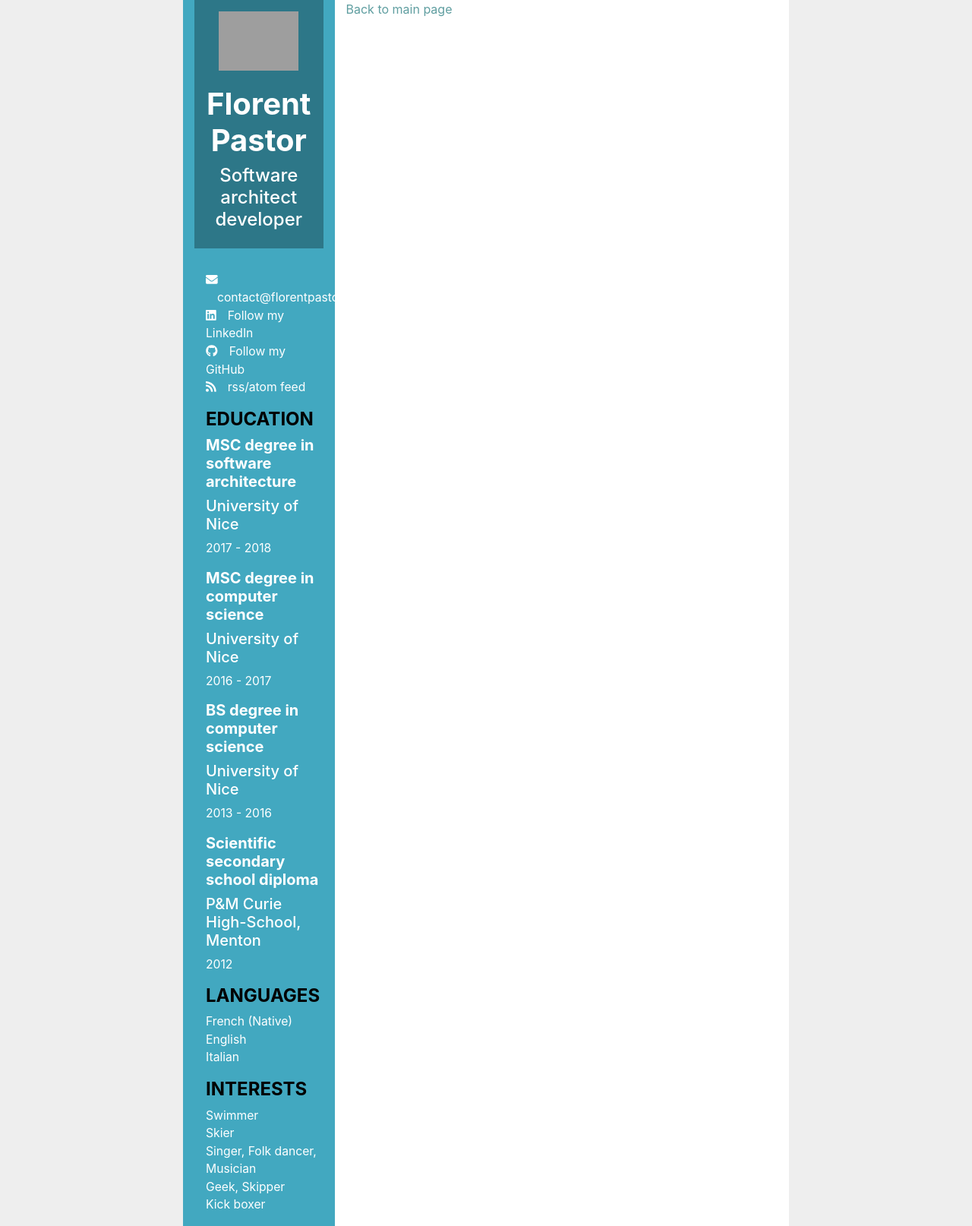
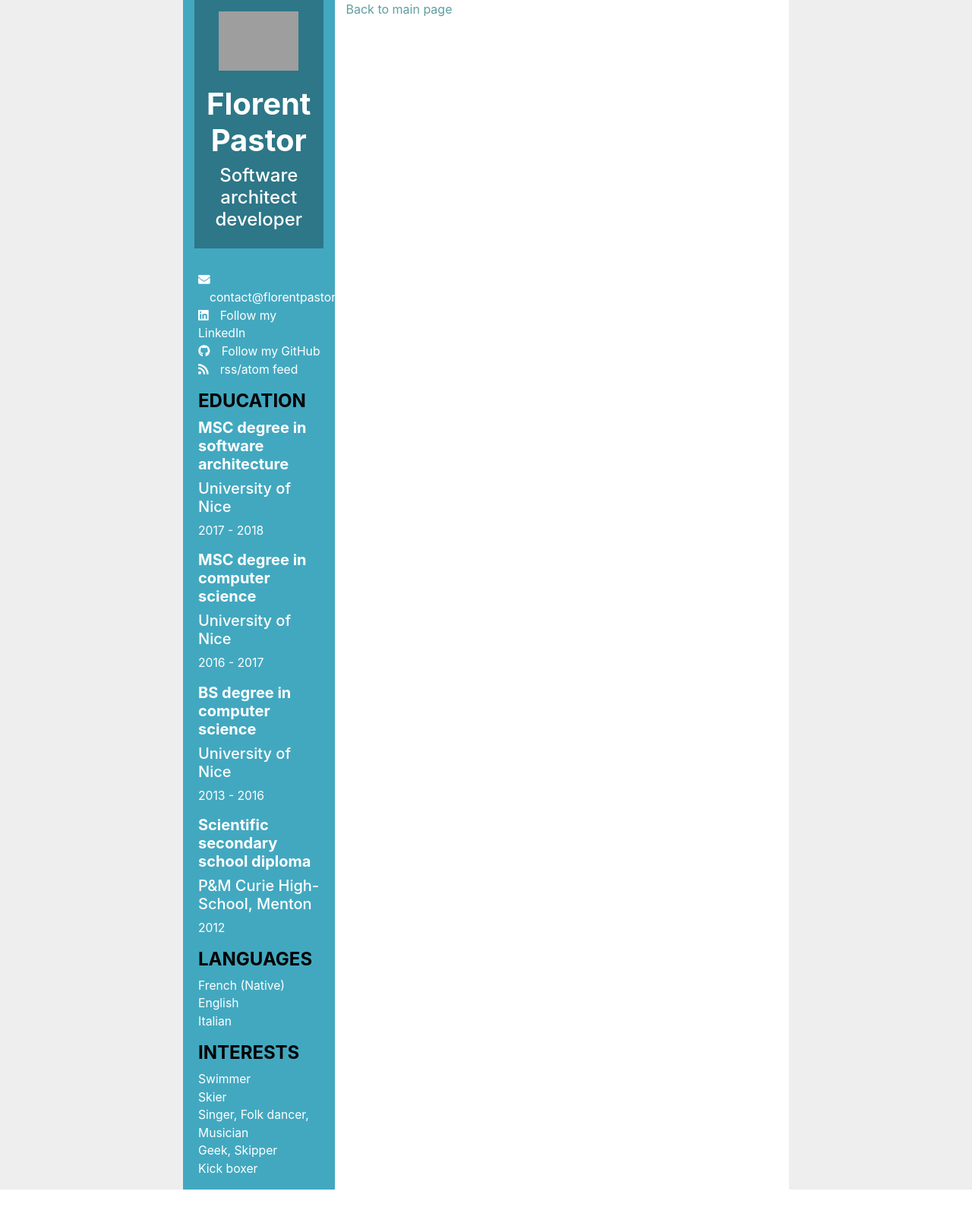
Before and after one commit to earendil06/portfolio, a Flask app: template templates/blog.html in a window 1280 px wide. Shown: the whole page at 76% size. After the commit the page ends 1566 px from the top, so only its background shows below. Run offline with Flask 2, Linux system fonts and the light colour scheme; the template is opened without the code that fills it, so the values that code supplies are empty; style sheets or scripts are compiled from the project's sources; some libraries are stand-ins or nearby versions; grey boxes are pictures that could not be loaded.

Commit message:
change style

```diff
--- a/static/css/site.less
+++ b/static/css/site.less
@@ -30,7 +30,7 @@ body {
 
   .other-sections {
     padding-top: 30px;
-    padding-left: 15px;
+    padding-left: 5px;
 
     .title {
       color: black;
```
